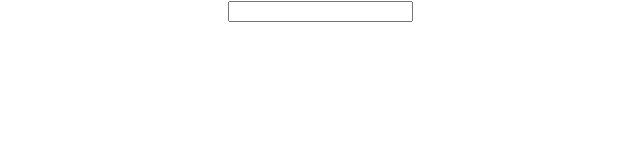
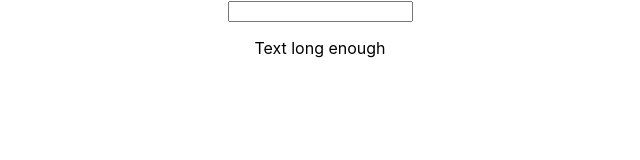
Before and after one commit to jordan-romero/assignment2-ureact, a React (Create React App) app: page / in a window 1280 px wide. Shown: the top 160 px of the page, without its empty margins (320-960 px from the left). Built offline with nearby package versions, Linux system fonts and the light colour scheme.

Commit message:
wires up Validation in App

```diff
--- a/src/App.js
+++ b/src/App.js
@@ -1,4 +1,5 @@
 import React, { Component } from 'react'
+import Validation from './components/Validation'
 
 import './App.css';
 
@@ -18,6 +19,7 @@ export default class App extends Component {
   return (
     <div className="App">
       <input onChange={((event) => this.onChange(event))}/>
+      <Validation />
     </div>
   );
   }
```
Also changed, not shown: 1 other file (tests, documents, lock files or other folders).
